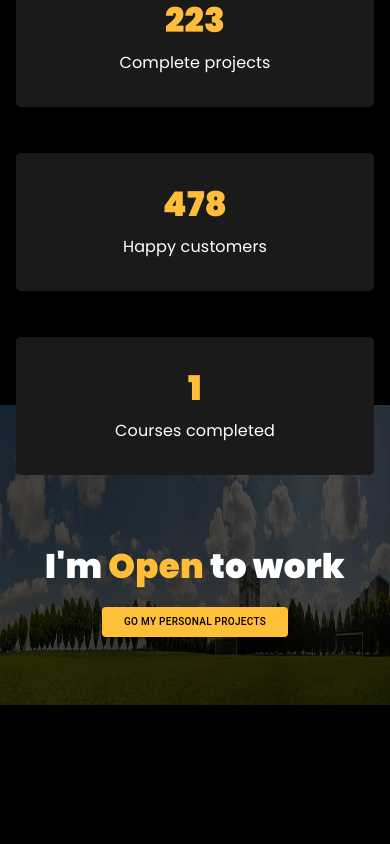
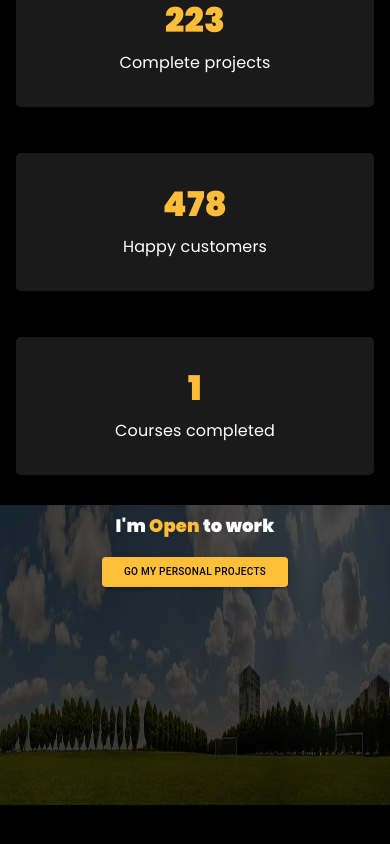
Before and after one commit to vimalkumar1997/nextjs-profile-reume, a Next.js app: page / in a window 390 px wide. Shown: the part 6582-7426 px from the top of the page. Before the commit the page ends 7354 px from the top, so only its background shows below. Built offline with nearby package versions, Linux system fonts and the light colour scheme.

Commit message:
project mobile size fixed

```diff
--- a/src/Components/ProjectsComponent.tsx
+++ b/src/Components/ProjectsComponent.tsx
@@ -60,7 +60,7 @@ const ProjectsComponent = () => {
                         </Grid>
                     </Box>
                 </Container>
-                <Box sx={{ position: "relative", }}>
+                <Box sx={{ position: "relative", width: "100%",float: "left"}}>
                     <Box sx={{ position: "relative", zIndex: -1 }}>
                         {/* <img src="images/project-banner-image.jpg" style={{ width: "100%", marginTop: "-100px" }} /> */}
 
@@ -70,19 +70,19 @@ const ProjectsComponent = () => {
                             width={500}
                             height={300}
                             style={{ width: "100%", marginTop: "-100px",height: "auto !important" }}
-
+                            className="projectmobile_content"
                             unoptimized={true}
                         />
-                        <Box sx={{ position: "absolute", top: 0, marginTop: "-100px", backgroundColor: "#000", width: "100%", height: "-webkit-fill-available", opacity: 0.7 }}>
+                        <Box  className="projectmobile_content"sx={{ position: "absolute", top: 0, marginTop: "-100px", backgroundColor: "#000", width: "100%", height: "-webkit-fill-available", opacity: 0.7 }}>
                         </Box>
                         {/* <Box sx={{ position: "absolute", top: 30, width: "100%", zIndex: 10 }}>
 
 
                         </Box> */}
                     </Box>
-                    <Box sx={{ position: "absolute", top: 40, width: "100%", textAlign: "center" }}>
+                    <Box sx={{ position: "absolute", top: 40, width: "100%", textAlign: "center" }} className="projecttopchange">
                         <Box sx={{ width: "100%", textAlign: "center" }}>
-                            <Typography variant="h4" style={{ fontWeight: 900, }}><span style={{ color: "#fff" }}>I&apos;m</span> <span style={{ color: "#ffbd39" }}> Open</span>  <span style={{ color: "#fff" }}>to work</span></Typography>
+                            <Typography variant="h4" style={{ fontWeight: 900, }} className="projectopentowork"><span style={{ color: "#fff" }}>I&apos;m</span> <span style={{ color: "#ffbd39" }}> Open</span>  <span style={{ color: "#fff" }}>to work</span></Typography>
                         </Box>
                         <Button
                             variant="contained"
--- a/src/styles/globals.css
+++ b/src/styles/globals.css
@@ -89,4 +89,13 @@ header {
     width: auto;
     height: 30px;
   }
+  .projectmobile_content {
+    margin: unset !important
+  }
+  .projecttopchange{
+    top: 10px !important
+  }
+  .projectopentowork {
+    font-size: 18px !important;
+  }
 }
```
